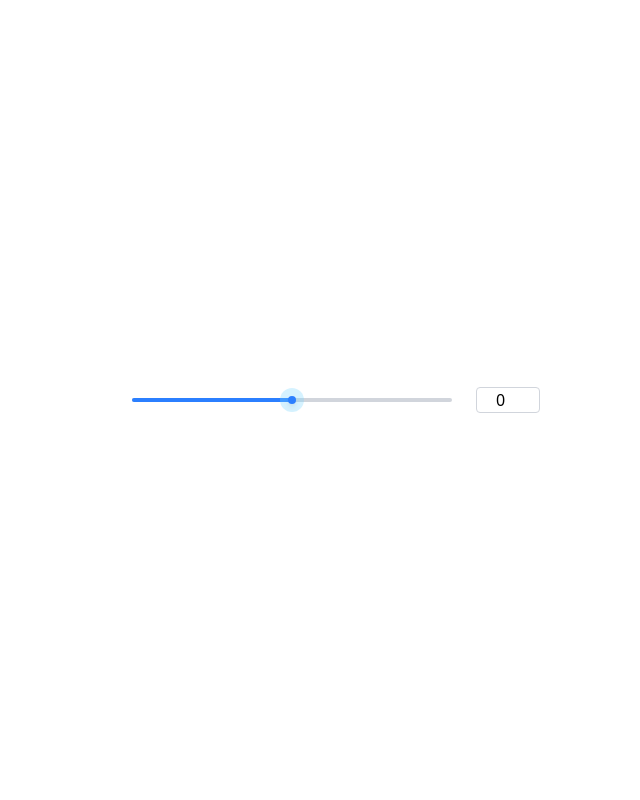
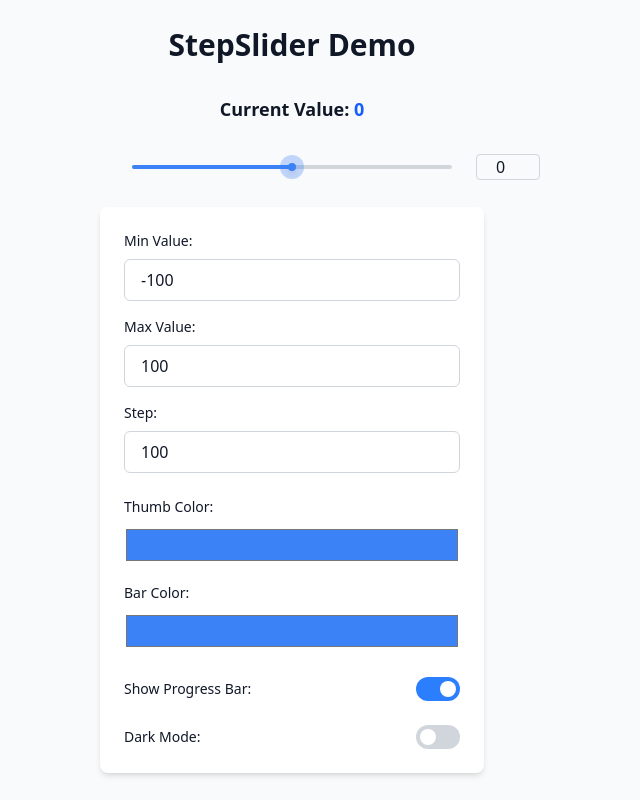
Before and after one commit to gxxxr-111/react-enhanced-slider, a Next.js app: page / in a window 1280 px wide. Shown: the whole page, without its empty margins (348-988 px from the left). Built offline with nearby package versions, Linux system fonts and the light colour scheme.

Commit message:
feat: add demo page & rearrange logic

```diff
--- /dev/null
+++ b/app/minimal-in-use/page.tsx
@@ -0,0 +1,28 @@
+"use client";
+
+import React, { useState } from "react";
+import StepSlider from "../../components/Slider";
+
+function Home() {
+
+    const [value, setValue] = useState(0);
+
+    return (
+        <div className="h-screen flex flex-col items-center justify-center">
+
+            <div>Value: {value}</div>
+
+            <StepSlider
+                range={{ min: -100, max: 100, step: 100 }}
+                value={value}
+                onChange={setValue}
+                className="mt-5"
+                showBar
+            />
+
+        </div>
+
+    );
+}
+
+export default Home;
--- a/app/page.tsx
+++ b/app/page.tsx
@@ -1,19 +1,173 @@
 "use client";
 
-import React from "react";
+import React, { useState, useEffect } from "react";
 import StepSlider from "../components/Slider";
 
 function Home() {
+    const [value, setValue] = useState(0);
+    const [inputValue, setInputValue] = useState("0");
+    const [showBar, setShowBar] = useState(true);
+    const [min, setMin] = useState(-100);
+    const [max, setMax] = useState(100);
+    const [step, setStep] = useState(100);
+    const [isDarkMode, setIsDarkMode] = useState(false);
+    const [thumbColor, setThumbColor] = useState("#3b82f6"); // 默认蓝色
+    const [barColor, setBarColor] = useState("#3b82f6"); // 默认蓝色
+
+    // 处理输入框变化
+    const handleInputChange = (e: React.ChangeEvent<HTMLInputElement>) => {
+        const newValue = e.target.value;
+        setInputValue(newValue);
+
+        const numericValue = Number(newValue);
+        if (!isNaN(numericValue)) {
+            setValue(numericValue);
+        }
+    };
+
+    // 处理输入框失焦
+    const handleInputBlur = () => {
+        const numericValue = Number(inputValue);
+        if (isNaN(numericValue)) {
+            setInputValue(value.toString());
+        } else {
+            setValue(numericValue);
+        }
+    };
+
+    // 动态调整范围
+    useEffect(() => {
+        setValue((prev) => Math.min(Math.max(prev, min), max));
+    }, [min, max]);
+
+    // 切换主题
+    useEffect(() => {
+        document.documentElement.classList.toggle("dark", isDarkMode);
+    }, [isDarkMode]);
+
     return (
-        <div className="h-screen flex items-center justify-center">
+        <div
+            className={`h-screen flex flex-col items-center justify-center ${isDarkMode ? "bg-gray-900 text-white" : "bg-gray-50 text-gray-900"
+                }`}
+        >
+            {/* 标题 */}
+            <h1 className="text-3xl font-bold mb-8">StepSlider Demo</h1>
 
+            {/* 当前值展示 */}
+            <div className="text-lg font-semibold mb-4">
+                Current Value: <span className="text-blue-600">{value}</span>
+            </div>
+
+            {/* StepSlider 组件 */}
             <StepSlider
-                range={{ min: -100, max: 100, step: 5 }}
-                showBar
+                range={{ min, max, step }}
+                value={value}
+                onChange={setValue}
+                className="mt-5 w-80"
+                showBar={showBar}
+                thumbColor={thumbColor}
+                barColor={barColor}
             />
 
+            {/* 控制面板 */}
+            <div
+                className={`mt-8 p-6 rounded-lg shadow-md w-96 ${isDarkMode ? "bg-gray-800" : "bg-white"
+                    }`}
+            >
+
+                {/* 动态调整范围 */}
+                <div className="space-y-4 mb-6">
+                    <div>
+                        <label className="block text-sm font-medium mb-2">Min Value:</label>
+                        <input
+                            type="number"
+                            value={min}
+                            onChange={(e) => setMin(Number(e.target.value))}
+                            className={`w-full px-4 py-2 border rounded-md focus:outline-none focus:ring-2 ${isDarkMode
+                                ? "bg-gray-700 border-gray-600 focus:ring-blue-500"
+                                : "border-gray-300 focus:ring-blue-500"
+                                }`}
+                        />
+                    </div>
+                    <div>
+                        <label className="block text-sm font-medium mb-2">Max Value:</label>
+                        <input
+                            type="number"
+                            value={max}
+                            onChange={(e) => setMax(Number(e.target.value))}
+                            className={`w-full px-4 py-2 border rounded-md focus:outline-none focus:ring-2 ${isDarkMode
+                                ? "bg-gray-700 border-gray-600 focus:ring-blue-500"
+                                : "border-gray-300 focus:ring-blue-500"
+                                }`}
+                        />
+                    </div>
+                    <div>
+                        <label className="block text-sm font-medium mb-2">Step:</label>
+                        <input
+                            type="number"
+                            value={step}
+                            onChange={(e) => setStep(Number(e.target.value))}
+                            className={`w-full px-4 py-2 border rounded-md focus:outline-none focus:ring-2 ${isDarkMode
+                                ? "bg-gray-700 border-gray-600 focus:ring-blue-500"
+                                : "border-gray-300 focus:ring-blue-500"
+                                }`}
+                        />
+                    </div>
+                </div>
+
+                {/* 颜色选择 */}
+                <div className="space-y-4 mb-6">
+                    <div>
+                        <label className="block text-sm font-medium mb-2">Thumb Color:</label>
+                        <input
+                            type="color"
+                            value={thumbColor}
+                            onChange={(e) => setThumbColor(e.target.value)}
+                            className="w-full h-10"
+                        />
+                    </div>
+                    <div>
+                        <label className="block text-sm font-medium mb-2">Bar Color:</label>
+                        <input
+                            type="color"
+                            value={barColor}
+                            onChange={(e) => setBarColor(e.target.value)}
+                            className="w-full h-10"
+                        />
+                    </div>
+                </div>
+
+                {/* Toggle 开关 */}
+                <div className="flex items-center justify-between mb-6">
+                    <span className="text-sm font-medium">Show Progress Bar:</span>
+                    <button
+                        onClick={() => setShowBar(!showBar)}
+                        className={`relative inline-flex items-center h-6 rounded-full w-11 transition-colors ${showBar ? "bg-blue-500" : "bg-gray-300"
+                            }`}
+                    >
+                        <span
+                            className={`inline-block w-4 h-4 transform bg-white rounded-full transition-transform ${showBar ? "translate-x-6" : "translate-x-1"
+                                }`}
+                        />
+                    </button>
+                </div>
+
+                {/* 主题切换 */}
+                <div className="flex items-center justify-between">
+                    <span className="text-sm font-medium">Dark Mode:</span>
+                    <button
+                        onClick={() => setIsDarkMode(!isDarkMode)}
+                        className={`relative inline-flex items-center h-6 rounded-full w-11 transition-colors ${isDarkMode ? "bg-blue-500" : "bg-gray-300"
+                            }`}
+                    >
+                        <span
+                            className={`inline-block w-4 h-4 transform bg-white rounded-full transition-transform ${isDarkMode ? "translate-x-6" : "translate-x-1"
+                                }`}
+                        />
+                    </button>
+                </div>
+            </div>
         </div>
-
     );
 }
 
--- a/components/Range.tsx
+++ b/components/Range.tsx
@@ -4,18 +4,28 @@ export interface Range {
     step: number
 }
 
-function v2p(val: number, { min, max }: Range) {
+export function v2p(val: number, { min, max }: Range) {
+
+    // For updating the display
+
     // value -> percentage
     // |min|-----|val|-----------|max|
-    return (val - min) / (max - min);
+
+    return (val - min) / (max - min) * 100;
 }
 
-function p2v(percentage: number, { min, max }: Range) {
-    // percentage to value
-    return percentage * (max - min) + min;
+export function p2v(percentage: number, { min, max }: Range) {
+
+    // For updating the value
+
+    // percentage -> value
+
+    return percentage * (max - min) / 100 + min;
 }
 
 export function correctNumber(rawValue: number, { min, max, step }: Range) {
+    if (step > max - min) return min;
+
     const precision = step.toString().split('.')[1]?.length || 0;
     const factor = Math.pow(10, precision);
 
--- a/components/Slider.tsx
+++ b/components/Slider.tsx
@@ -1,75 +1,97 @@
 "use client";
 
 import React, { useState, useRef, useCallback, ChangeEvent, useEffect } from 'react';
-import { correctNumber, Range } from './Range'
+import { Range, v2p, p2v, correctNumber } from './Range';
 
 interface StepSliderProps {
     range?: Range
     value?: number
     defaultValue?: number
     onChange?: (value: number) => void
+
     className?: string
     showBar?: boolean
+
+    thumbColor?: string
+    barColor?: string
 }
 
 const StepSlider: React.FC<StepSliderProps> = ({
     range = { min: 0, max: 100, step: 1 },
-    value: propValue,
     defaultValue = correctNumber((range.min + range.max) / 2, range),
     onChange,
     className,
     showBar = false,
+    thumbColor = "#3b82f6",
+    barColor = "#3b82f6",
 }) => {
     const { min, max, step } = range;
 
+    // Internal value of the component
     const [internalValue, setInternalValue] = useState<number>(defaultValue);
+    const internalValueRef = useRef(internalValue); // Avoid closure trap
 
-    const sliderRef = useRef<HTMLDivElement>(null); // Reference to the slider <div>
+    // Judge dragging state to apply transition
+    const [isDragging, setIsDragging] = useState(false);
 
-    const isControlled = propValue !== undefined;
-    const value = isControlled ? propValue : internalValue;
+    // Reference to the slider <div>
+    const sliderRef = useRef<HTMLDivElement>(null);
 
-    const [inputValue, setInputValue] = useState(value.toString());
+    const [inputValue, setInputValue] = useState(internalValue.toString());
 
-    // Get percentage to locate the thumb
-    const getPercentage = useCallback(
-        (val: number) => ((val - min) / (max - min)) * 100,
-        [min, max]
+    // Update internal value
+    const updateInternalValue = useCallback(
+        (value: number) => {
+            const corrected = correctNumber(value, range)
+
+            if (value == corrected) {
+                setInputValue(corrected.toString());
+                onChange?.(corrected);
+            }
+            internalValueRef.current = value;
+            setInternalValue(value);
+        }, [onChange, range]
     );
 
+    // Correct value & Update external value
+    const updateExternalValue = useCallback(
+        (value: number) => {
+            const corrected = correctNumber(value, range);
+
+            internalValueRef.current = corrected;
+            setInternalValue(corrected);
+
+            setInputValue(corrected.toString());
+
+            onChange?.(corrected);
+        }, [onChange, range]
+    )
+
     // Calculate rounded value of user input
-    const calculateValue = useCallback(
+    const x2v = useCallback(
         (clientX: number) => {
             if (!sliderRef.current) return min;
 
-            const rect = sliderRef.current.getBoundingClientRect(); // Get x_pos of the slider rect
+            const rect = sliderRef.current.getBoundingClientRect();
 
-            const offsetX = Math.min(rect.width, Math.max(0, clientX - rect.left)); // Restriction is necessary
-            const percentage = offsetX / rect.width;
-            const rawValue = min + percentage * (max - min);
+            const offsetX = Math.min(rect.width, Math.max(0, clientX - rect.left)); // Restriction
+            const percentage = offsetX / rect.width * 100;
+            const rawValue = p2v(percentage, range);
 
-            return correctNumber(rawValue, range);
+            // return correctNumber(rawValue, range);
+            return rawValue;
         },
         [min, max, step]
     );
 
-    // Update internal value
-    const updateValue = useCallback(
-        (correctedValue: number) => {
-            if (!isControlled) {
-                setInternalValue(correctedValue);
-            }
-            onChange?.(correctedValue);
-        },
-        [isControlled, min, max, onChange]
-    );
-
-    const handleMouseDown = useCallback((e: React.MouseEvent | React.TouchEvent) => {
+    const handleMouseDown = useCallback(
+        (e: React.MouseEvent | React.TouchEvent) => {
             e.preventDefault();
+            setIsDragging(true);
 
             const clientX = 'touches' in e ? e.touches[0].clientX : e.clientX;
-        const newValue = calculateValue(clientX);
-        updateValue(newValue);
+            const newValue = x2v(clientX);
+            updateInternalValue(newValue);
 
             const handleMove = (moveEvent: Event) => {
                 const event = moveEvent as unknown as MouseEvent | TouchEvent;
@@ -78,59 +100,48 @@ const StepSlider: React.FC<StepSliderProps> = ({
                     event.touches[0].clientX :
                     (event as MouseEvent).clientX;
 
-            const moveValue = calculateValue(moveClientX);
-            updateValue(moveValue);
+                const moveValue = x2v(moveClientX);
+                updateInternalValue(moveValue);
             };
 
             const handleUp = () => {
+                setIsDragging(false);
                 document.removeEventListener('mousemove', handleMove);
                 document.removeEventListener('mouseup', handleUp);
                 document.removeEventListener('touchmove', handleMove);
                 document.removeEventListener('touchend', handleUp);
+
+                updateInternalValue(correctNumber(internalValueRef.current, range));
             };
 
             document.addEventListener('mousemove', handleMove);
             document.addEventListener('mouseup', handleUp);
             document.addEventListener('touchmove', handleMove);
             document.addEventListener('touchend', handleUp);
-    }, [calculateValue, updateValue]);
+        }, [x2v]);
 
 
     const handleInputChange = (e: ChangeEvent<HTMLInputElement>) => {
-        const rawValue = e.target.value;
-        let processedValue = rawValue;
+        const value = Number(e.target.value);
+        const clampedValue = Math.min(Math.max(value, min), max);
 
-        const numericValue = Number(rawValue);
-        if (!isNaN(numericValue)) {
-            const clampedValue = Math.min(Math.max(numericValue, min), max);
-            processedValue = clampedValue.toString();
-        }
-        setInputValue(processedValue);
+        setInputValue(clampedValue.toString());
+        updateInternalValue(clampedValue);
     };
 
-    // When input loses focus, round the value
+    // When input loses focus, correct the value
     const handleInputBlur = () => {
-        let numericValue = Number(inputValue);
-
-        if (isNaN(numericValue)) {
-            numericValue = value;
-        } else {
-            numericValue = correctNumber(numericValue, range);
-        }
-
-        updateValue(numericValue);
-        setInputValue(numericValue.toString());
+        updateExternalValue(Number(inputValue));
     };
 
     useEffect(() => {
-        setInputValue(value.toString());
-    }, [value]);
-
-    const displayValue = (() => {
-        const numericValue = Number(inputValue);
-        return isNaN(numericValue) ? value : correctNumber(numericValue, range);
-    })();
-
+        const corrected = correctNumber(internalValue, range);
+        if (corrected !== internalValue) {
+            setInternalValue(corrected);
+            setInputValue(corrected.toString());
+            onChange?.(corrected);
+        }
+    }, [range]);
 
     return (
         <div className={`relative h-4 w-xs ${className}`}>
@@ -144,15 +155,15 @@ const StepSlider: React.FC<StepSliderProps> = ({
                 role="slider"
                 aria-valuemin={min}
                 aria-valuemax={max}
-                aria-valuenow={value}
+                aria-valuenow={internalValue}
             >
 
                 {/* Fill */}
                 {
                     showBar
                         ? < div
-                            className="h-full rounded-full bg-blue-500"
-                            style={{ width: `${getPercentage(displayValue)}%` }}
+                            className={`h-full rounded-full ${isDragging ? '' : 'transition-all duration-500'}`}
+                            style={{ width: `${v2p(internalValue, range)}%`, backgroundColor: barColor }}
                         />
                         : null
                 }
@@ -160,14 +171,18 @@ const StepSlider: React.FC<StepSliderProps> = ({
 
             {/* Slider Thumb */}
             <div
-                className="group absolute top-1/2 h-6 w-6 -translate-x-1/2 -translate-y-1/2 rounded-full bg-sky-300/30"
-                style={{ left: `${getPercentage(displayValue)}%` }}
+                className={`group absolute top-1/2 h-6 w-6 -translate-x-1/2 -translate-y-1/2 rounded-full ${isDragging ? '' : 'transition-all duration-500'}`}
+                style={{
+                    left: `${v2p(internalValue, range)}%`,
+                    backgroundColor: `${thumbColor}${Math.round(0.3 * 255).toString(16).padStart(2, '0')}`
+                }}
                 onMouseDown={handleMouseDown}
                 onTouchStart={handleMouseDown}
             >
 
                 <div
-                    className="absolute top-1/2 left-1/2 h-2 w-2 -translate-x-1/2 -translate-y-1/2 rounded-full bg-blue-500 shadow-md transition-transform duration-200 ease-in-out group-hover:scale-[3]"
+                    className='absolute top-1/2 left-1/2 h-2 w-2 -translate-x-1/2 -translate-y-1/2 rounded-full shadow-md transition-transform duration-200 ease-in-out group-hover:scale-[3]'
+                    style={{ backgroundColor: thumbColor }}
                 />
             </div>
 
@@ -180,10 +195,12 @@ const StepSlider: React.FC<StepSliderProps> = ({
                 min={min}
                 max={max}
                 step={step}
-                className="absolute top-1/2 left-full ml-6 w-16 text-center border border-gray-300 rounded"
-                style={{ transform: 'translateY(-50%)' }}
+                className="absolute top-1/2 left-full ml-6 w-16 -translate-y-1/2 text-center border border-gray-300 rounded"
                 aria-label="Slider value"
             />
+
+            {/* <div className='m-10'>Internal value: {internalValue}</div>
+            <div className='m-10'>Internal ref value: {internalValueRef.current}</div> */}
         </div >
     );
 };
```
Lines whose indentation alone changed are shown as unchanged.
